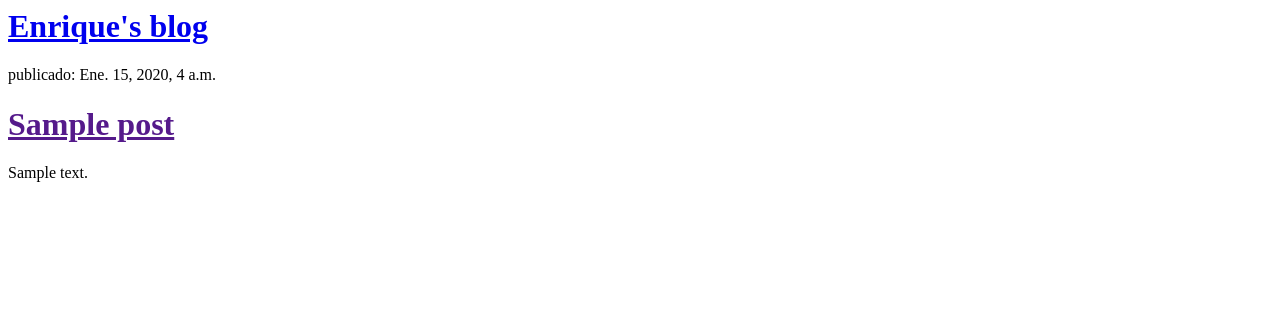
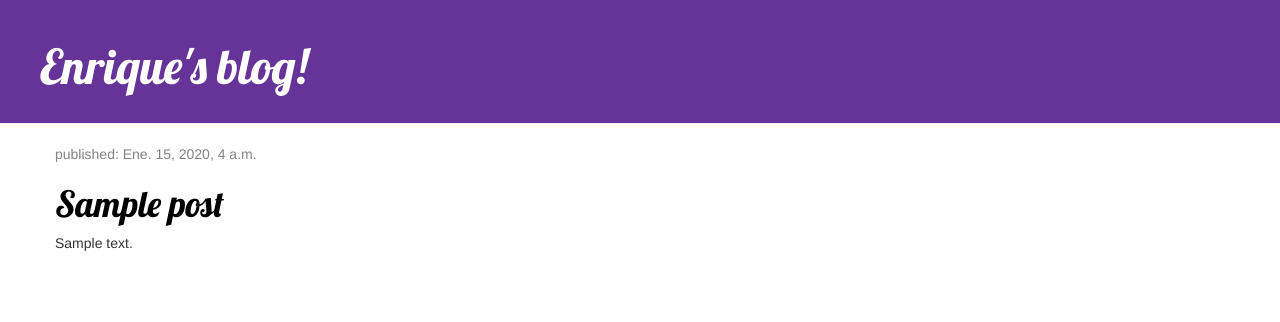
Before and after one commit to EnriqueNestozo/my-blog, a Django app: template blog/templates/blog/post_list.html in a window 1280 px wide. Shown: the top 322 px of the page. Run offline with Django 3.2, Linux system fonts and the light colour scheme; the template is opened without the code that fills it: values that come from a table or form of the project are taken from there, others are empty; tables that the repository leaves empty hold one stand-in row (values such as "Sample post"); some libraries are stand-ins or nearby versions.

Commit message:
Se agregan vistas y plantillas de detalle de post y css

```diff
--- /dev/null
+++ b/blog/static/css/blog.css
@@ -0,0 +1,47 @@
+.content {
+    margin-left: 40px;
+}
+
+.date {
+    float: left;
+    color: #828282;
+}
+
+h1, h2, h3, h4 {
+    font-family: 'Lobster', cursive;
+}
+
+.page-header {
+    background-color: RebeccaPurple;
+    margin-top: 0;
+    padding: 20px 20px 20px 40px;
+}
+
+.page-header h1, .page-header h1 a, .page-header h1 a:visited, .page-header h1 a:active {
+    color: #ffffff;
+    font-size: 36pt;
+    text-decoration: none;
+}
+
+.post {
+    margin-bottom: 70px;
+}
+
+.post-form textarea, .post-form input {
+    width: 100%;
+}
+
+.post h1 a, .post h1 a:visited {
+    color: #000000;
+}
+
+.save {
+    float: right;
+}
+
+.top-menu, .top-menu:hover, .top-menu:visited {
+    color: #ffffff;
+    float: right;
+    font-size: 26pt;
+    margin-right: 20px;
+}
--- /dev/null
+++ b/blog/templates/blog/base.html
@@ -0,0 +1,24 @@
+{% load static %}
+<html>
+    <head>
+        <title>Enrique's blog!</title>
+        <link rel="stylesheet" href="//maxcdn.bootstrapcdn.com/bootstrap/3.2.0/css/bootstrap.min.css">
+        <link rel="stylesheet" href="//maxcdn.bootstrapcdn.com/bootstrap/3.2.0/css/bootstrap-theme.min.css">
+        <link href='//fonts.googleapis.com/css?family=Lobster&subset=latin,latin-ext' rel='stylesheet' type='text/css'>
+        <link rel="stylesheet" href="{% static 'css/blog.css' %}">
+    </head>
+    <body>
+        <div class="page-header">
+            <h1><a href="/">Enrique's blog!</a></h1>
+        </div>
+
+        <div class="content container">
+            <div class="row">
+                <div class="col-md-8">
+                {% block content %}
+                {% endblock %}
+                </div>
+            </div>
+        </div>
+    </body>
+</html>
--- a/blog/templates/blog/post_list.html
+++ b/blog/templates/blog/post_list.html
@@ -1,18 +1,13 @@
-<html>
-<head>
-	<title>Enrique's blog!</title>
-</head>
-<body>
-	<div>
-		<h1><a href="/">Enrique's blog</a></h1>
-	</div>
-
+{% extends 'blog/base.html' %}
+{% block content %}
 	{% for post in posts %}
-	<div>
-		<p>publicado: {{ post.published_date }}</p>
-		<h1><a href="">{{ post.title }}</a></h1>
-		<p>{{ post.text|linebreaksbr }}</p>
-	</div>
+		<div class="post">
+			<div class="date">
+				<p>published: {{ post.published_date }}</p>
+			</div>
+			<br>
+			<h1><a href="{% url 'post_detail' pk=post.pk %}">{{ post.title }}</a></h1>
+			<p>{{ post.text|linebreaksbr }}</p>
+		</div>
 	{% endfor %}
-</body>
-</html>
+{% endblock %}
--- a/blog/urls.py
+++ b/blog/urls.py
@@ -3,4 +3,6 @@ from . import views
 
 urlpatterns = [
 	path('', views.post_list, name = 'post_list'),
+	#int:pk se refiere a que a la vista le va a pasar un entero en una variable pk
+	path('post/<int:pk>/', views.post_detail, name = 'post_detail'),
 ]
```
Also changed, not shown: blog/templates/blog/post_detail.html (added, +14 -0 lines), blog/views.py (+6 -1 lines).
